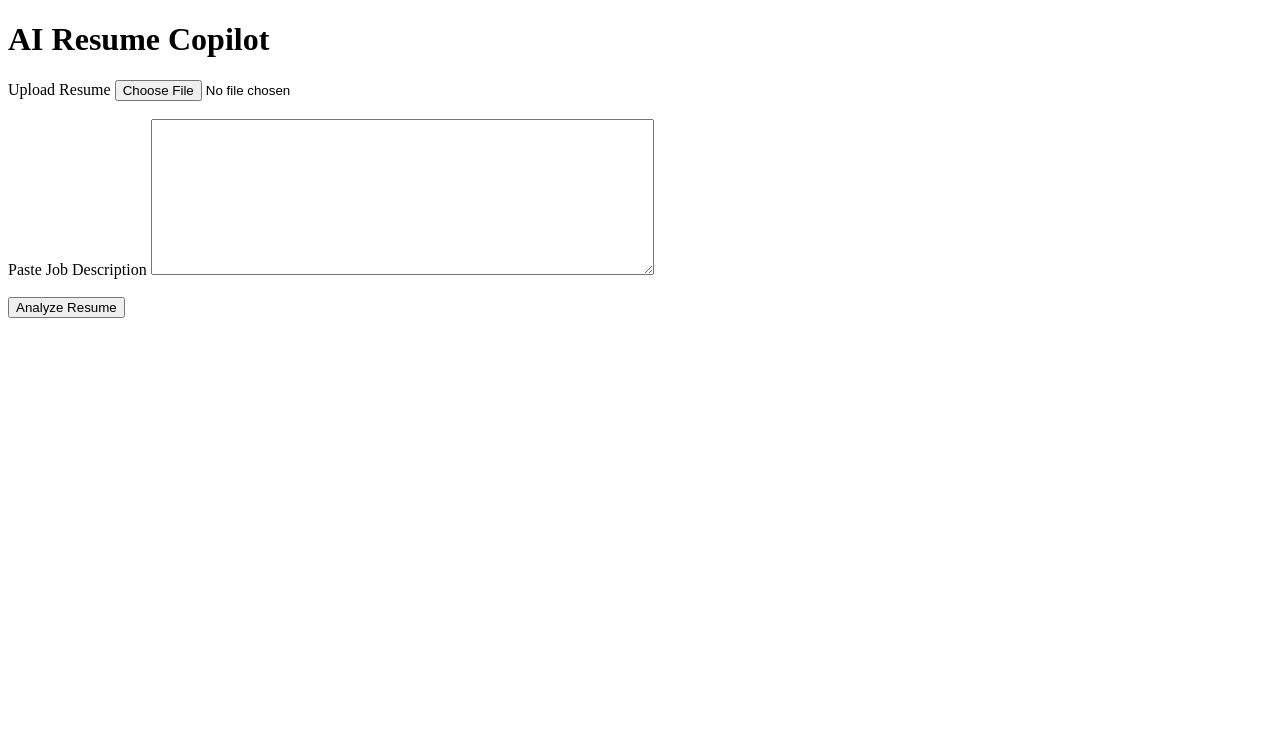
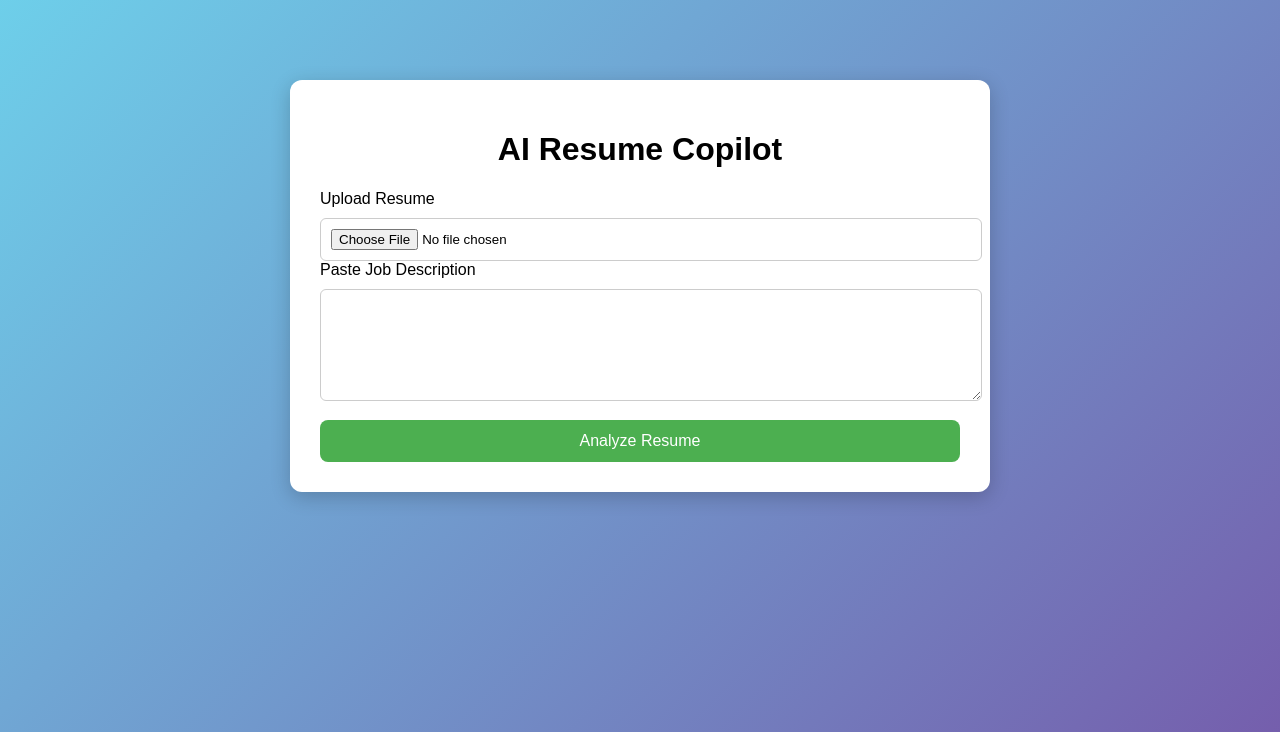
Before and after one commit to nishkarshkewlani/AI-Resume-Copilot, a FastAPI app: page / in a window 1280 px wide. Shown: the top 732 px of the page. Run offline with FastAPI, Linux system fonts and the light colour scheme.

Commit message:
fix module import path for render

```diff
--- a/app/main.py
+++ b/app/main.py
@@ -1,12 +1,16 @@
 from fastapi import FastAPI, UploadFile, Form
 from fastapi.responses import HTMLResponse
 import shutil
+from fastapi.staticfiles import StaticFiles
 
-from resume_parser import parse_resume
-from jd_parser import extract_keywords
-from similarity import calculate_similarity
+from app.resume_parser import parse_resume
+from app.jd_parser import extract_keywords
+from app.similarity import calculate_similarity
+
 
 app = FastAPI()
+
+app.mount("/static", StaticFiles(directory="static"), name="static")
 
 @app.get("/", response_class=HTMLResponse)
 def home():
@@ -27,7 +31,7 @@ async def analyze(resume: UploadFile, job_description: str = Form(...)):
 
     similarity = calculate_similarity(resume_text, job_description)
 
-    ats_score = round(similarity * 100,2)
+    ats_score = round(float(similarity) * 100, 2)
 
     missing_keywords = [
         k for k in keywords if k not in resume_text.lower()
--- /dev/null
+++ b/static/css/style.css
@@ -0,0 +1,68 @@
+body{
+    font-family: Arial, sans-serif;
+    background: linear-gradient(-45deg,#667eea,#764ba2,#6dd5ed,#2193b0);
+    background-size:400% 400%;
+    animation: gradientBG 10s ease infinite;
+    margin:0;
+    padding:0;
+}
+
+@keyframes gradientBG{
+    0%{background-position:0% 50%;}
+    50%{background-position:100% 50%;}
+    100%{background-position:0% 50%;}
+}
+
+.container{
+    width:50%;
+    margin:80px auto;
+    background:white;
+    padding:30px;
+    border-radius:12px;
+    box-shadow:0 5px 20px rgba(0,0,0,0.2);
+}
+
+h1{
+    text-align:center;
+}
+
+input,textarea{
+    width:100%;
+    padding:10px;
+    margin-top:10px;
+    border-radius:6px;
+    border:1px solid #ccc;
+}
+
+button{
+    margin-top:15px;
+    width:100%;
+    padding:12px;
+    border:none;
+    border-radius:8px;
+    background:#4CAF50;
+    color:white;
+    font-size:16px;
+    transition:0.3s;
+}
+
+button:hover{
+    transform:scale(1.05);
+    background:#2e8b57;
+}
+
+.result-card{
+    margin-top:20px;
+    padding:20px;
+    border-radius:10px;
+    background:#f7f7f7;
+}
+
+.skill{
+    display:inline-block;
+    background:#ff4d4d;
+    color:white;
+    padding:6px 10px;
+    margin:5px;
+    border-radius:6px;
+}
--- a/templates/index.html
+++ b/templates/index.html
@@ -2,29 +2,29 @@
 <html>
 
 <head>
+    <link rel="stylesheet" href="/static/css/style.css">
 <title>AI Resume Copilot</title>
 </head>
 
 <body>
+
+<div class="container">
 
 <h1>AI Resume Copilot</h1>
 
 <form action="/analyze" method="post" enctype="multipart/form-data">
 
 <label>Upload Resume</label>
-<input type="file" name="resume">
-
-<br><br>
+<input type="file" name="resume" required>
 
 <label>Paste Job Description</label>
-
-<textarea name="job_description" rows="10" cols="60"></textarea>
-
-<br><br>
+<textarea name="job_description" rows="6" required></textarea>
 
 <button type="submit">Analyze Resume</button>
 
 </form>
 
+</div>
+
 </body>
 </html>
```
Also changed, not shown: app/__init__.py (added), 1 other file.
